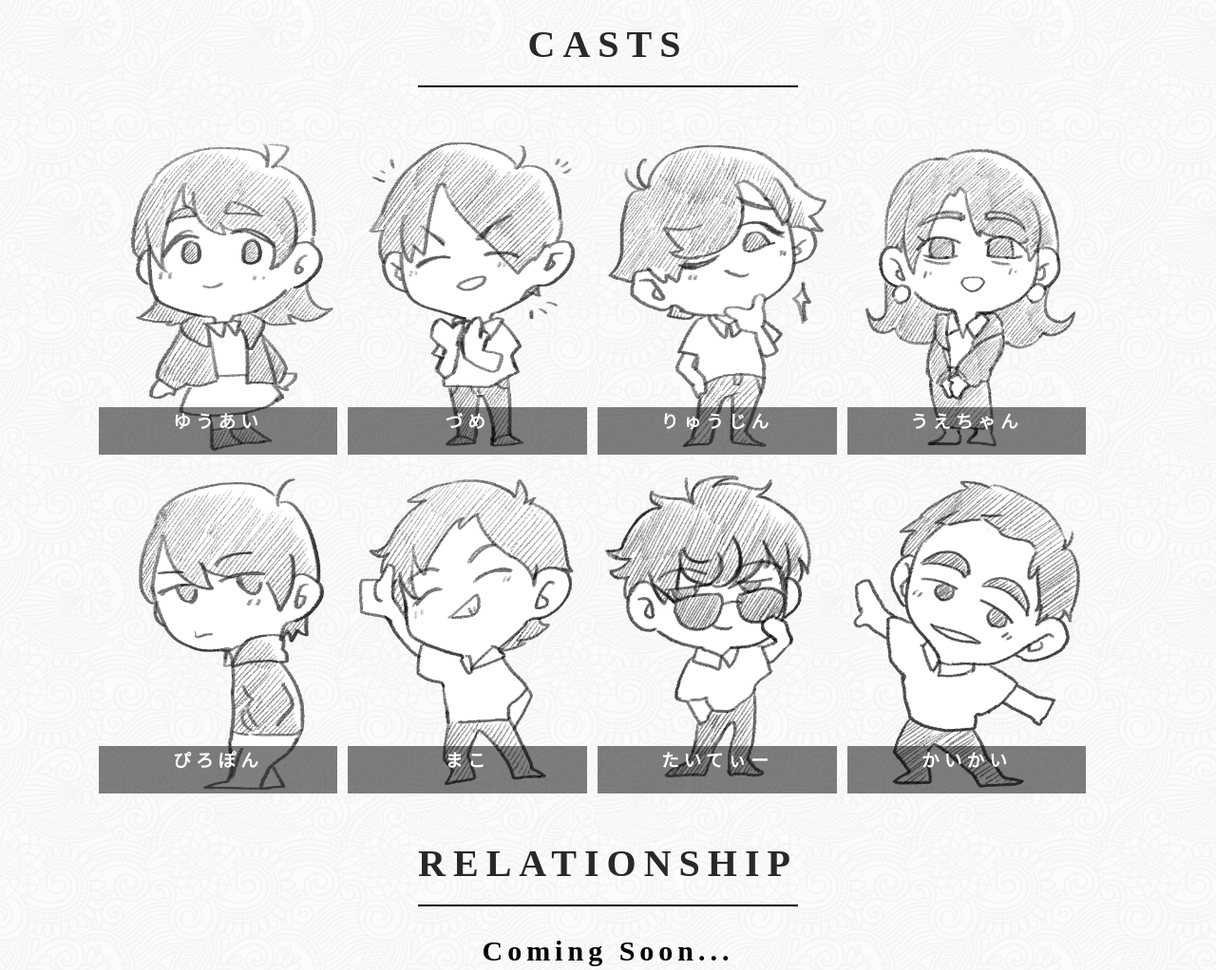
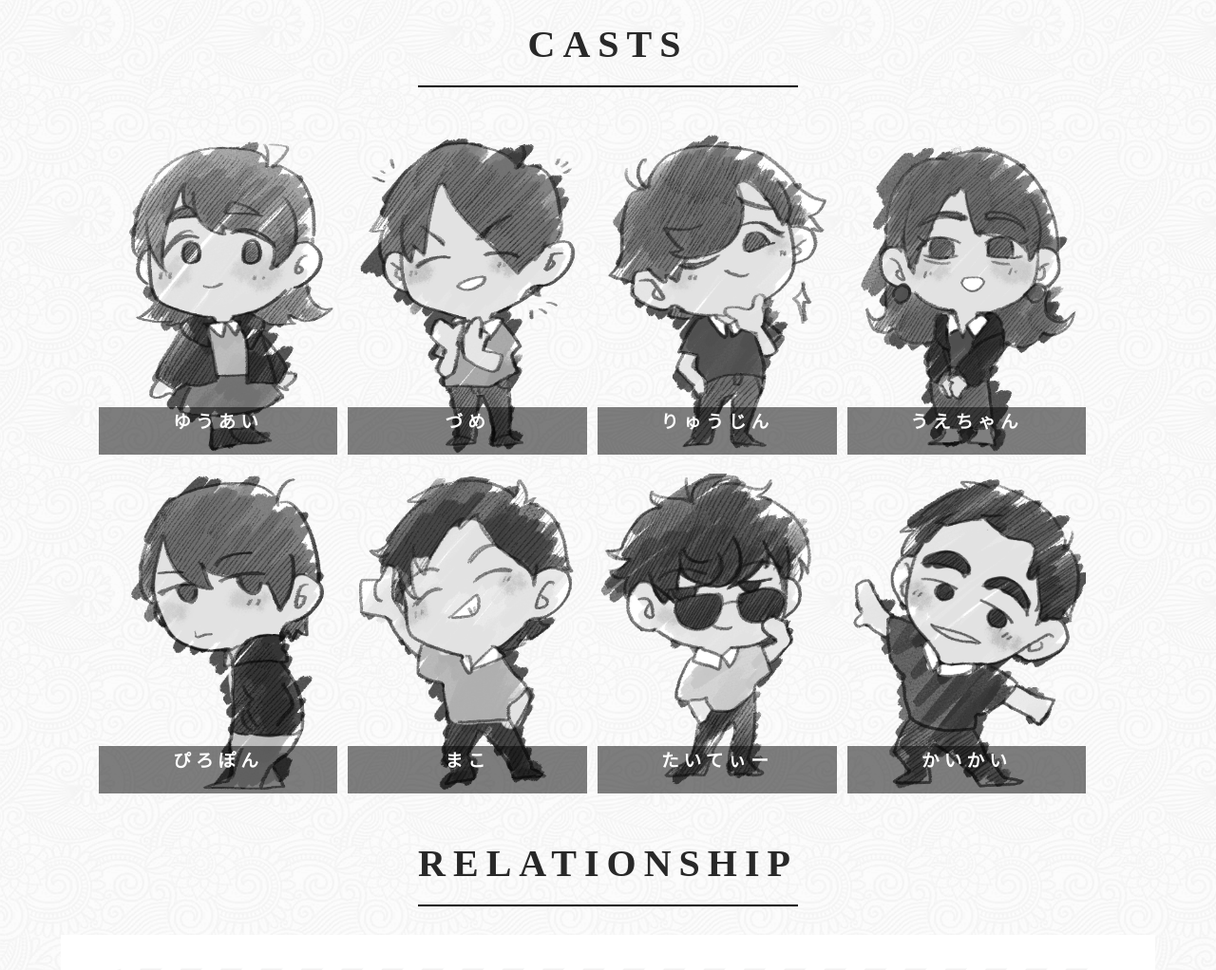
Before and after one commit to school-tuesday/school-tuesday.github.io, a plain HTML site: page index.html in a window 1280 px wide. Shown: the part 1001-2023 px from the top of the page at 95% size. Drawn offline with nearby package versions, Linux system fonts and the light colour scheme; a script that the page names is missing; a web font is replaced by a local one.

Commit message:
relationship

```diff
--- a/index.html
+++ b/index.html
@@ -46,7 +46,7 @@
 
                 <label for="trigger" class="open_button">
                     <div class="content">
-                        <img src="img/yuai.png" alt="">
+                        <img src="img/yuai_color.png" alt="">
                         <div class="caption">
                             <h3>ゆうあい</h3>
                         </div>
@@ -68,7 +68,7 @@
                 </div>
                 <label for="trigger" class="open_button">
                     <div class="content">
-                        <img src="img/zume.png" alt="">
+                        <img src="img/zume_color.png" alt="">
                         <div class="caption">
                             <h3>づめ</h3>
                         </div>
@@ -87,7 +87,7 @@
                 </div>
                 <label for="trigger" class="open_button">
                     <div class="content">
-                        <img src="img/ryujin.png" alt="">
+                        <img src="img/ryujin_color.png" alt="">
                         <div class="caption">
                             <h3>りゅうじん</h3>
                         </div>
@@ -106,7 +106,7 @@
                 </div>
                 <label for="trigger" class="open_button">
                     <div class="content">
-                        <img src="img/uechan.png" alt="">
+                        <img src="img/uechan_color.png" alt="">
                         <div class="caption">
                             <h3>うえちゃん</h3>
                         </div>
@@ -125,7 +125,7 @@
                 </div>
                 <label for="trigger" class="open_button">
                     <div class="content">
-                        <img src="img/piropon.png" alt="">
+                        <img src="img/piropon_color.png" alt="">
                         <div class="caption">
                             <h3>ぴろぽん</h3>
                         </div>
@@ -144,7 +144,7 @@
                 </div>
                 <label for="trigger" class="open_button">
                     <div class="content">
-                        <img src="img/mako.png" alt="">
+                        <img src="img/mako_color.png" alt="">
                         <div class="caption">
                             <h3>まこ</h3>
                         </div>
@@ -163,7 +163,7 @@
                 </div>
                 <label for="trigger" class="open_button">
                     <div class="content">
-                        <img src="img/taity.png" alt="">
+                        <img src="img/taity_color.png" alt="">
                         <div class="caption">
                             <h3>たいてぃー</h3>
                         </div>
@@ -182,7 +182,7 @@
                 </div>
                 <label for="trigger" class="open_button">
                     <div class="content">
-                        <img src="img/kaikai.png" alt="">
+                        <img src="img/kaikai_color.png" alt="">
                         <div class="caption">
                             <h3>かいかい</h3>
                         </div>
@@ -201,7 +201,7 @@
                 </div>
             </div>
             <h1>RELATIONSHIP</h1>
-            <h2 class="relationship">Coming Soon...</h2>
+            <img src="img/relation.png" alt="" width="100%">
             <h1>ARCHIVES</h1>
             <div class="part">
                 <h2>#1</h2>
```
Also changed, not shown: img/kaikai_color.png (added), img/mako_color.png (added), img/piropon_color.png (added), img/relation.png (added), img/ryujin_color.png (added), img/taity_color.png (added), img/uechan_color.png (added), img/yuai_color.png (added), img/zume_color.png (added).
